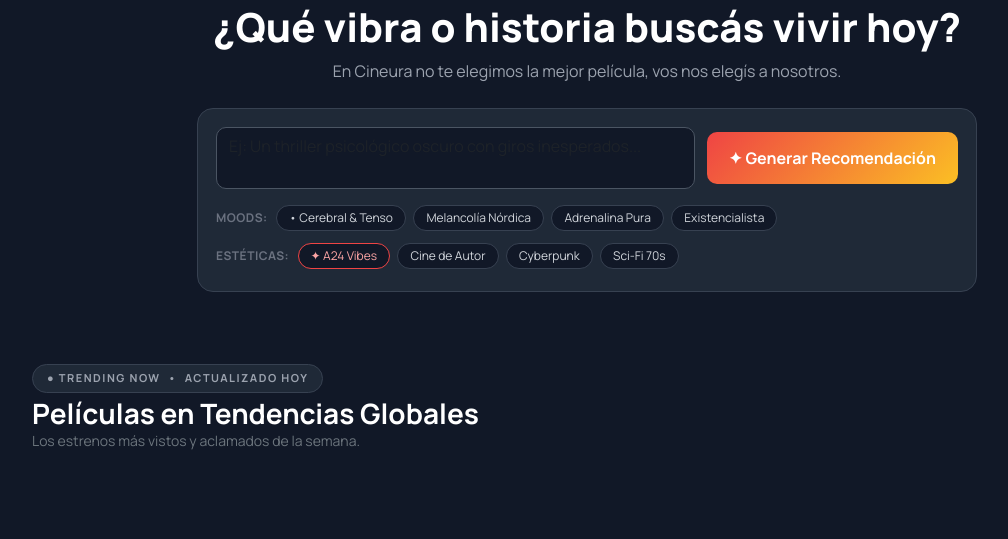
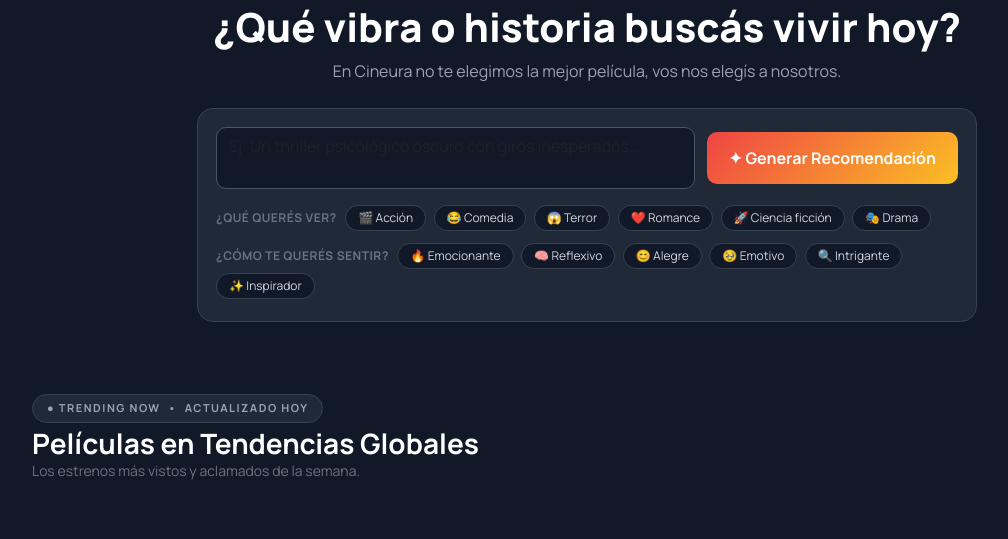
Before and after one commit to Lorenzock10/Cineura, an ASP.NET Core app: template Views/Home/Index.cshtml in a window 1280 px wide. Shown: the part 163-702 px from the top of the page, without its empty margins (53-1061 px from the left). Run offline with ASP.NET Core 8, Linux system fonts and the light colour scheme; the template is opened without the code that fills it, so the values that code supplies are empty; the visitor is signed in with stand-in values (Sample User, id 1); style sheets or scripts are compiled from the project's sources.

Commit message:
cambios en las etiquetas de la IA

```diff
--- a/Views/Home/Index.cshtml
+++ b/Views/Home/Index.cshtml
@@ -1,3 +1,4 @@
+
 @using Cineura.Models
 
 @{
@@ -19,7 +20,6 @@
             <section class="landing-cineura">
 
                 <!-- HERO -->
-
 
                 <section class="landing-hero" id="inicio">
 
@@ -594,56 +594,78 @@
 
                     </form>
 
+                    <!-- NUEVAS ETIQUETAS DE NOVA -->
+
                     <div class="filtros-rapidos mt-3">
 
                         <div class="grupo-tags">
 
-                            <span class="tag-label">MOODS:</span>
+                            <span class="tag-label">¿QUÉ QUERÉS VER?</span>
 
                             <button type="button" class="btn-tag"
-                                    onclick="agregarTexto('Cerebral & Tenso')">
-                                • Cerebral & Tenso
+                                    onclick="agregarTexto('Acción')">
+                                🎬 Acción
                             </button>
 
                             <button type="button" class="btn-tag"
-                                    onclick="agregarTexto('Melancolía Nórdica')">
-                                Melancolía Nórdica
+                                    onclick="agregarTexto('Comedia')">
+                                😂 Comedia
                             </button>
 
                             <button type="button" class="btn-tag"
-                                    onclick="agregarTexto('Adrenalina Pura')">
-                                Adrenalina Pura
+                                    onclick="agregarTexto('Terror')">
+                                😱 Terror
                             </button>
 
                             <button type="button" class="btn-tag"
-                                    onclick="agregarTexto('Existencialista')">
-                                Existencialista
+                                    onclick="agregarTexto('Romance')">
+                                ❤️ Romance
+                            </button>
+
+                            <button type="button" class="btn-tag"
+                                    onclick="agregarTexto('Ciencia ficción')">
+                                🚀 Ciencia ficción
+                            </button>
+
+                            <button type="button" class="btn-tag"
+                                    onclick="agregarTexto('Drama')">
+                                🎭 Drama
                             </button>
 
                         </div>
 
                         <div class="grupo-tags mt-2">
 
-                            <span class="tag-label">ESTÉTICAS:</span>
+                            <span class="tag-label">¿CÓMO TE QUERÉS SENTIR?</span>
 
-                            <button type="button" class="btn-tag tag-destacado"
-                                    onclick="agregarTexto('A24 Vibes')">
-                                ✦ A24 Vibes
+                            <button type="button" class="btn-tag"
+                                    onclick="agregarTexto('Emocionante')">
+                                🔥 Emocionante
                             </button>
 
                             <button type="button" class="btn-tag"
-                                    onclick="agregarTexto('Cine de Autor')">
-                                Cine de Autor
+                                    onclick="agregarTexto('Reflexivo')">
+                                🧠 Reflexivo
                             </button>
 
                             <button type="button" class="btn-tag"
-                                    onclick="agregarTexto('Cyberpunk')">
-                                Cyberpunk
+                                    onclick="agregarTexto('Alegre')">
+                                😊 Alegre
                             </button>
 
                             <button type="button" class="btn-tag"
-                                    onclick="agregarTexto('Sci-Fi 70s')">
-                                Sci-Fi 70s
+                                    onclick="agregarTexto('Emotivo')">
+                                🥹 Emotivo
+                            </button>
+
+                            <button type="button" class="btn-tag"
+                                    onclick="agregarTexto('Intrigante')">
+                                🔍 Intrigante
+                            </button>
+
+                            <button type="button" class="btn-tag"
+                                    onclick="agregarTexto('Inspirador')">
+                                ✨ Inspirador
                             </button>
 
                         </div>
@@ -823,9 +845,6 @@
                 </div>
 
             </section>
-
-
-
         }
 
     </div>
```
Lines whose indentation alone changed are shown as unchanged.
